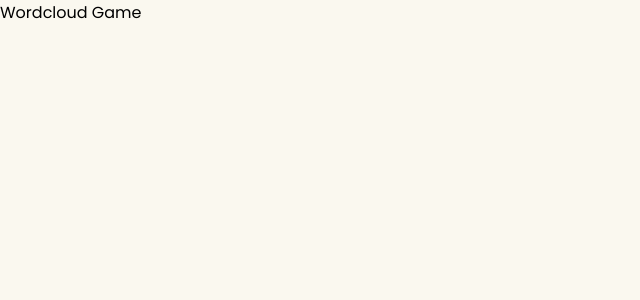
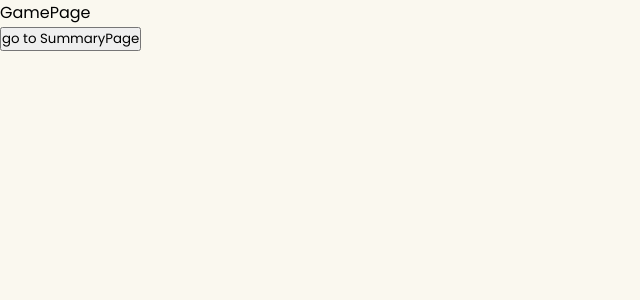
Before and after one commit to novacooo/wordcloud-game, a React (Create React App) app: page /#/ in a window 1280 px wide. Shown: the top 300 px of the page, without its empty margins (0-640 px from the left). Built offline with nearby package versions, Linux system fonts and the light colour scheme.

Commit message:
Routing through pages

```diff
--- /dev/null
+++ b/src/common/routes.ts
@@ -0,0 +1,7 @@
+const routes = {
+  login: '/login',
+  game: '/',
+  summary: '/summary',
+};
+
+export default routes;
--- a/src/pages/App.tsx
+++ b/src/pages/App.tsx
@@ -1,5 +1,10 @@
 import { Helmet } from 'react-helmet';
+import { HashRouter, Route, Routes } from 'react-router-dom';
+import routes from 'common/routes';
 import MainTemplate from 'templates/MainTemplate';
+import LoginPage from './LoginPage';
+import GamePage from './GamePage';
+import SummaryPage from './SummaryPage';
 
 const App = () => (
   <>
@@ -12,9 +17,13 @@ const App = () => (
       />
     </Helmet>
     <MainTemplate>
-      <div>
-        <p>Wordcloud Game</p>
-      </div>
+      <HashRouter basename="/">
+        <Routes>
+          <Route path={routes.game} element={<GamePage />} />
+          <Route path={routes.login} element={<LoginPage />} />
+          <Route path={routes.summary} element={<SummaryPage />} />
+        </Routes>
+      </HashRouter>
     </MainTemplate>
   </>
 );
--- /dev/null
+++ b/src/pages/GamePage.tsx
@@ -0,0 +1,17 @@
+import { useNavigate } from 'react-router-dom';
+import routes from 'common/routes';
+
+const GamePage = () => {
+  const navigate = useNavigate();
+
+  return (
+    <div>
+      <p>GamePage</p>
+      <button onClick={() => navigate(routes.summary)}>
+        go to SummaryPage
+      </button>
+    </div>
+  );
+};
+
+export default GamePage;
--- /dev/null
+++ b/src/pages/LoginPage.tsx
@@ -0,0 +1,15 @@
+import { useNavigate } from 'react-router-dom';
+import routes from 'common/routes';
+
+const LoginPage = () => {
+  const navigate = useNavigate();
+
+  return (
+    <div>
+      <p>LoginPage</p>
+      <button onClick={() => navigate(routes.game)}>go to GamePage</button>
+    </div>
+  );
+};
+
+export default LoginPage;
--- /dev/null
+++ b/src/pages/SummaryPage.tsx
@@ -0,0 +1,15 @@
+import { useNavigate } from 'react-router-dom';
+import routes from 'common/routes';
+
+const SummaryPage = () => {
+  const navigate = useNavigate();
+
+  return (
+    <div>
+      <p>SummaryPage</p>
+      <button onClick={() => navigate(routes.login)}>go to LoginPage</button>
+    </div>
+  );
+};
+
+export default SummaryPage;
```
